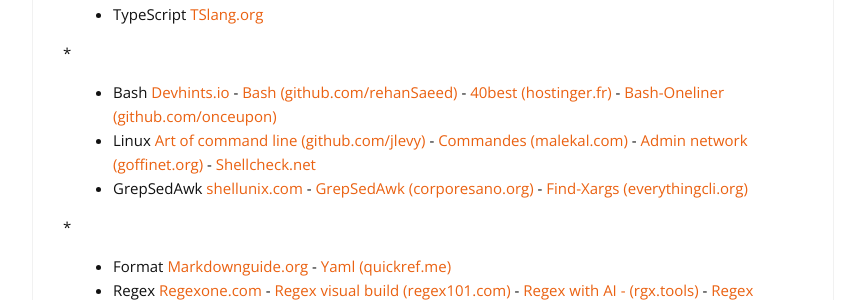
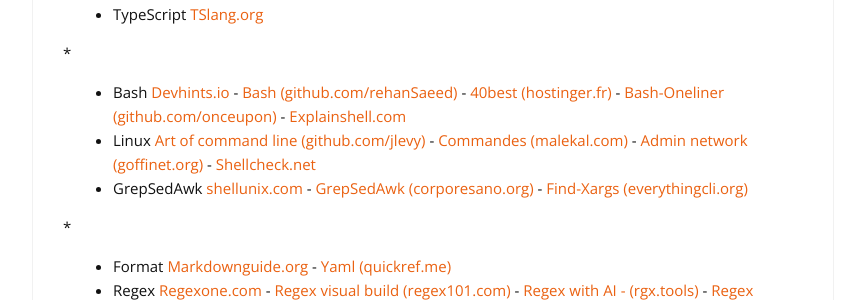
Before and after one commit to cylmat/cylmat.github.io, a Jekyll site: the page built from _pages/USEFUL.md, in a window 1280 px wide and 900 px high, scrolled down 447 px. Shown: the part 154-454 px from the top of the window, without its empty margins (207-1072 px from the left). Built offline with Jekyll 4.4.1, drawn with Linux system fonts in a browser that asks for light colours; nearby versions of some CDN libraries.

Commit message:
Update USEFUL.md

```diff
--- a/_pages/USEFUL.md
+++ b/_pages/USEFUL.md
@@ -27,7 +27,7 @@
 
 *
 
-- Bash [Devhints.io](https://devhints.io/bash) - [Bash (github.com/rehanSaeed)](https://github.com/RehanSaeed/Bash-Cheat-Sheet) - [40best (hostinger.fr)](https://www.hostinger.fr/tutoriels/commandes-linux) - [Bash-Oneliner (github.com/onceupon)](https://github.com/onceupon/Bash-Oneliner)
+- Bash [Devhints.io](https://devhints.io/bash) - [Bash (github.com/rehanSaeed)](https://github.com/RehanSaeed/Bash-Cheat-Sheet) - [40best (hostinger.fr)](https://www.hostinger.fr/tutoriels/commandes-linux) - [Bash-Oneliner (github.com/onceupon)](https://github.com/onceupon/Bash-Oneliner) - [Explainshell.com](https://explainshell.com)
 - Linux [Art of command line (github.com/jlevy)](https://github.com/jlevy/the-art-of-command-line) - [Commandes (malekal.com)](https://www.malekal.com/liste-des-commandes-linux) - [Admin network (goffinet.org)](https://linux.goffinet.org/administration/configuration-du-reseau/outils-linux-reseau) - [Shellcheck.net](https://www.shellcheck.net)
 - GrepSedAwk [shellunix.com](https://www.shellunix.com) - [GrepSedAwk (corporesano.org)](http://www.corporesano.org/doc-site/grepawksed.html) - [Find-Xargs (everythingcli.org)](https://www.everythingcli.org/find-exec-vs-find-xargs)
 
```
